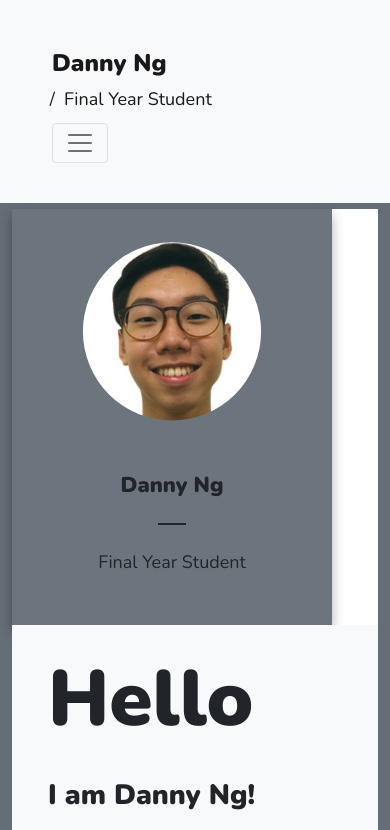
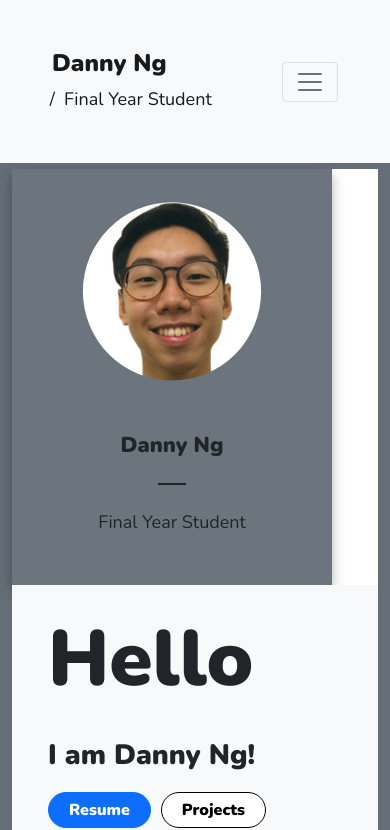
Before and after one commit to dannyngcw/dannyngcw.github.io, a React (Create React App) app: page / in a window 390 px wide. Shown: the top 830 px of the page. Built offline with nearby package versions, Linux system fonts and the light colour scheme.

Commit message:
Optimise header for mobile view

```diff
--- a/src/App.css
+++ b/src/App.css
@@ -180,3 +180,9 @@ div{
     width: 400px;
   }
 }
+
+@media screen and (max-width: 500px) {
+  .small-screen{
+    width: 100px;
+  }
+}
--- a/src/components/Header.js
+++ b/src/components/Header.js
@@ -9,12 +9,12 @@ const Header = () => {
       <Navbar collapseOnSelect bg="light" expand="sm" className="padheader fixed-top">
         <Container fluid>
           <Navbar.Brand href="#home" className="navtitle">
-            <Row>
+            <Row className="small-screen">
               <Col className="justify-content-center"><b>Danny Ng</b></Col>
               <Col className="name"> &nbsp;/ &nbsp;Final Year Student</Col>
             </Row>
           </Navbar.Brand>
-          <Navbar.Toggle  aria-controls='responsive-navbar-nav'/>
+          <Navbar.Toggle aria-controls='responsive-navbar-nav'/>
           <Navbar.Collapse id="responsive-navbar-nav" style={{justifyContent: 'flex-end'}}>
             <Nav>
               <Nav.Link active={pathname.startsWith('/') && !pathname.startsWith('/resume') && !pathname.startsWith('/projects') && !pathname.startsWith('/contact')} style={{ marginRight: 10 }}><Link to="/" className="navbar-link">About me</Link></Nav.Link>
```
